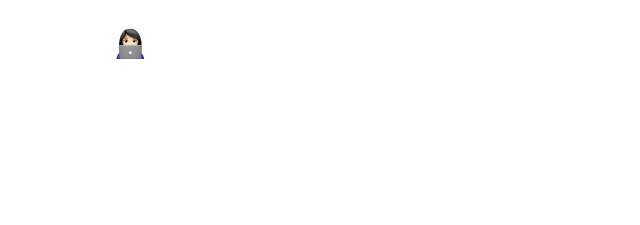
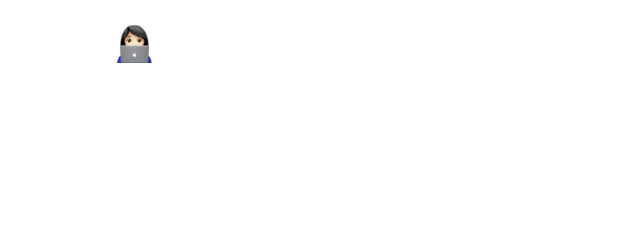
Before and after one commit to maryferrer/portfolio-v2, a website: page index.html in a window 1280 px wide. Shown: the top 225 px of the page, 0-640 px from the left. Drawn offline with nearby package versions, Linux system fonts and the light colour scheme.

Commit message:
Add higher quality favicon image

```diff
--- a/index.html
+++ b/index.html
@@ -24,7 +24,7 @@
     <header role="banner">
         <div class="container mb-0">
         <nav class="navbar navbar-expand-sm mb-0">
-                <a class="navbar-brand active pink" href="/" aria-current="page" title="home"><img src="./favicon/favicon-32x32.png"></a>
+                <a class="navbar-brand active pink" href="/" aria-current="page" title="home"><img class="favicon" src="./favicon/android-chrome-192x192.png"></a>
                 <button
                 type="button"
                 data-bs-toggle="collapse"
```
